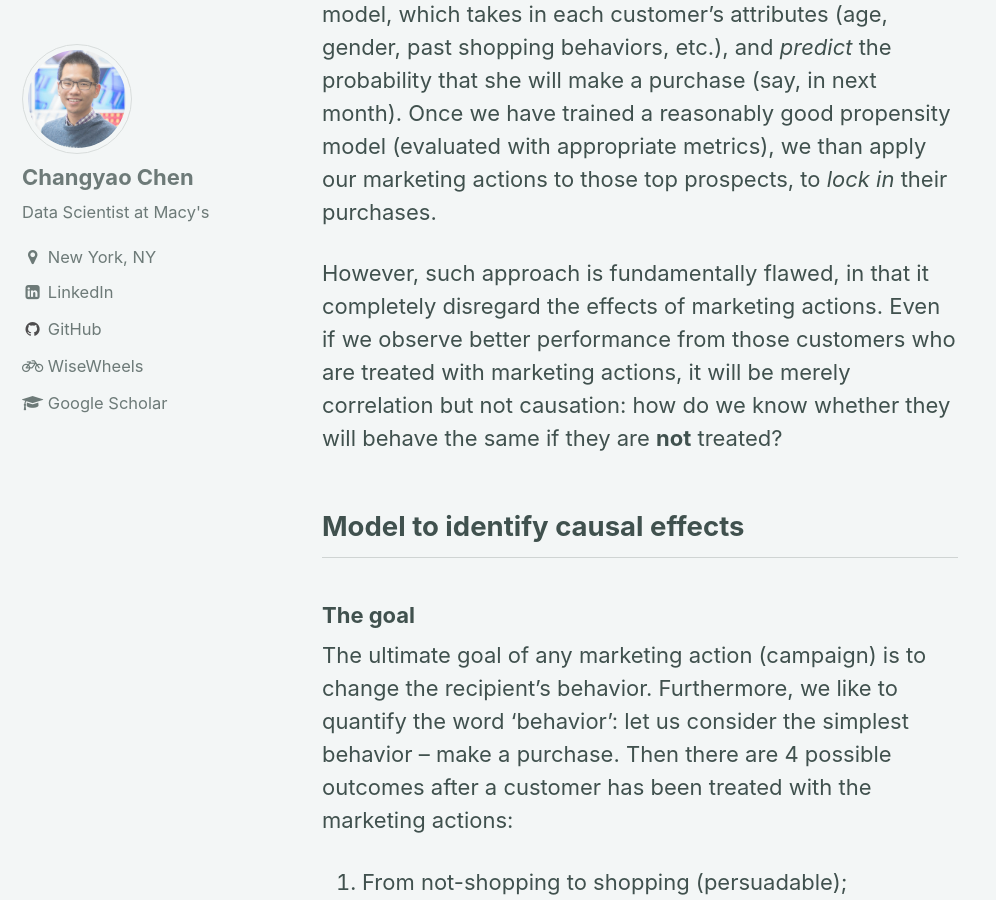
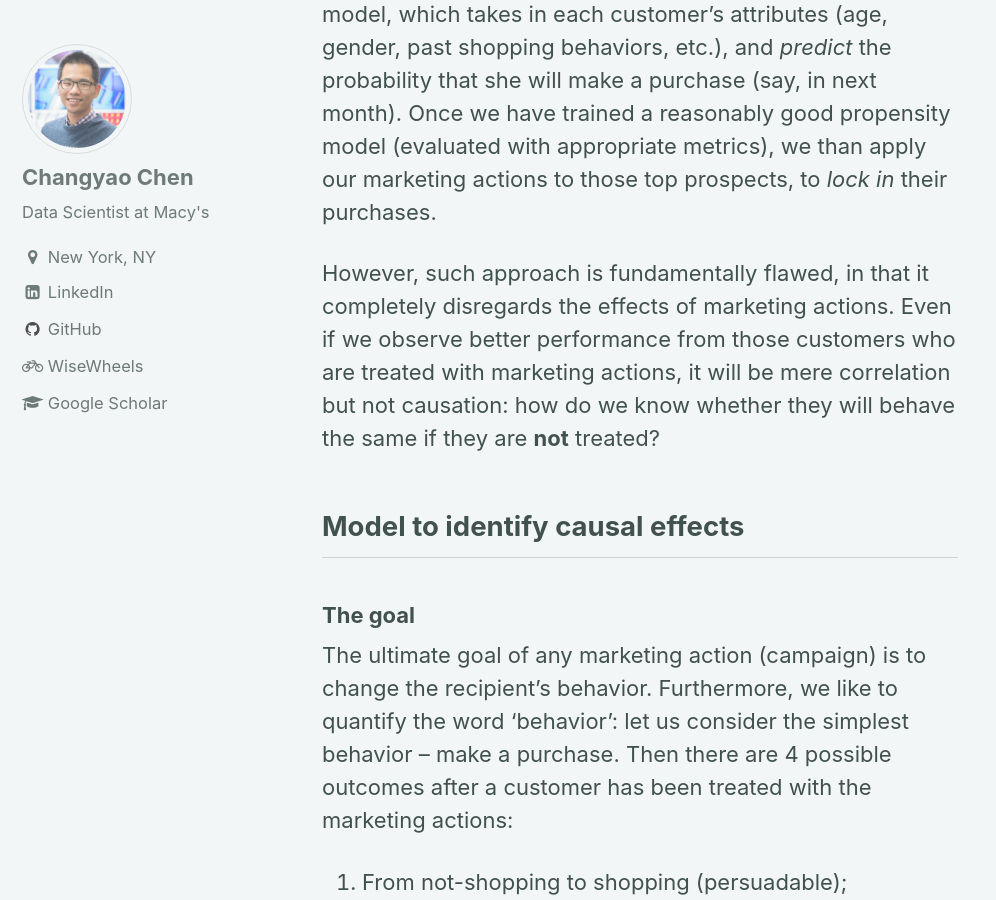
Before and after one commit to changyaochen/changyaochen.github.io, a Jekyll site: the page built from _posts/2018-04-22-the-fundamental-problem-of-causal-inference.md, in a window 1280 px wide and 900 px high, scrolled down 836 px. Shown: the whole window, without its empty margins (0-996 px from the left). Built offline with Jekyll 4.4.1, drawn with Linux system fonts in a browser that asks for light colours; some of the changed text lies outside the part shown.

Commit message:
fix typo

```diff
--- a/_posts/2018-04-22-the-fundamental-problem-of-causal-inference.md
+++ b/_posts/2018-04-22-the-fundamental-problem-of-causal-inference.md
@@ -16,7 +16,7 @@ Many companies spend large sums of money on marketing, including but not limited
 
 A very appealing method is to train certain **propensity** model, which takes in each customer's attributes (age, gender, past shopping behaviors, etc.), and *predict* the probability that she will make a purchase (say, in next month). Once we have trained a reasonably good propensity model (evaluated with appropriate metrics), we than apply our marketing actions to those top prospects, to *lock in* their purchases.
 
-However, such approach is fundamentally flawed, in that it completely disregard the effects of marketing actions. Even if we observe better performance from those customers who are treated with marketing actions, it will be merely correlation but not causation: how do we know whether they will behave the same if they are **not** treated?
+However, such approach is fundamentally flawed, in that it completely disregards the effects of marketing actions. Even if we observe better performance from those customers who are treated with marketing actions, it will be mere correlation but not causation: how do we know whether they will behave the same if they are **not** treated?
 
 ## Model to identify causal effects
 ### The goal
```
Also changed, not shown: other parts of _posts/2018-04-22-the-fundamental-problem-of-causal-inference.md (+2 -2 lines).
